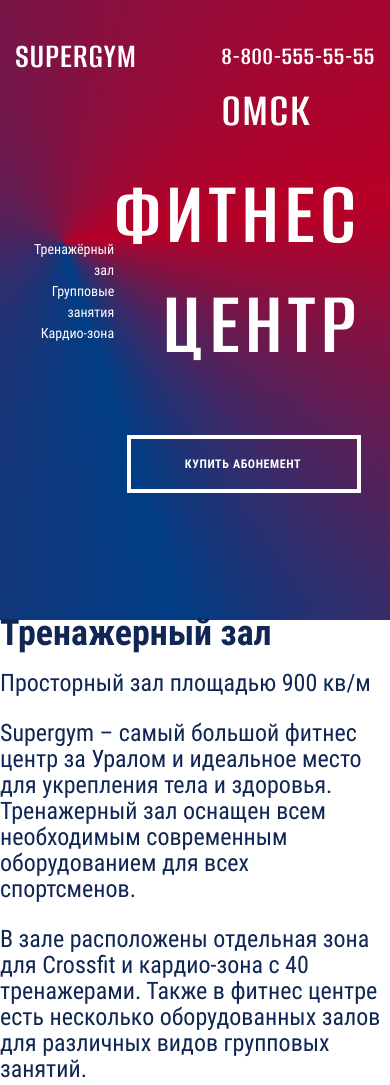
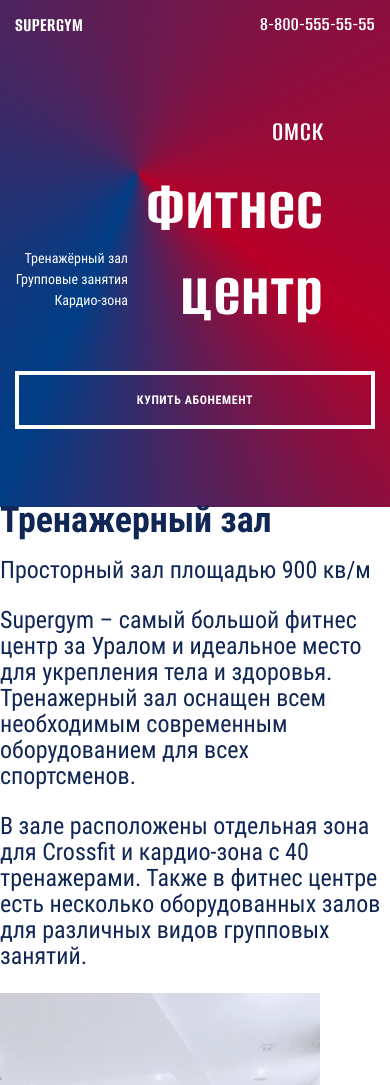
Before and after one commit to bazarovstas/supergym, a website built with webpack: page source/index.html in a window 390 px wide. Shown: the top 1085 px of the page. Built offline with nearby package versions, Linux system fonts and the light colour scheme; files whose address does not match are found by name.

Commit message:
Добавлены стили для блоков header, main для десктопной, планшетной и мобильной версий

```diff
--- a/source/index.html
+++ b/source/index.html
@@ -41,8 +41,9 @@
             <div class="main__container">
               <span class="main__city">Омск</span>
               <h1 class="main__title  heading  heading--h1">Фитнес центр</h1>
-              <a class="main__link  btn" href="#">Купить абонемент</a>
             </div>
+
+            <a class="main__link  btn" href="#">Купить абонемент</a>
 
             <div class="main__image-wrapper">
               <picture>
--- a/source/sass/blocks/btn.scss
+++ b/source/sass/blocks/btn.scss
@@ -30,4 +30,12 @@
   @include hover-focus {
     opacity: 0.8;
   }
+
+  @media (max-width: 1199px) {
+    padding: 18px 30px;
+  }
+
+  @media (max-width: 1199px) {
+    width: 100%;
+  }
 }
--- a/source/sass/blocks/header.scss
+++ b/source/sass/blocks/header.scss
@@ -12,6 +12,10 @@
   @media (max-width: 1199px) {
     padding-top: 35px;
   }
+
+  @media (max-width: 767px) {
+    padding-top: 10px;
+  }
 }
 
 .header__logo-title {
@@ -23,8 +27,14 @@
   color: $color-default-white;
 
   @media (max-width: 1199px) {
-    font-size: 36px;
-    line-height: 43.2px;
+    font-weight: 700;
+    font-size: 24px;
+    line-height: 28.8px;
+  }
+
+  @media (max-width: 767px) {
+    font-size: 20px;
+    line-height: 24px;
   }
 }
 
@@ -35,4 +45,17 @@
   line-height: 31.2px;
   letter-spacing: 0.03em;
   color: $color-default-white;
+
+  @media (max-width: 1199px) {
+    font-weight: 700;
+    font-size: 24px;
+    line-height: 28.8px;
+    letter-spacing: 0.02em;
+  }
+
+  @media (max-width: 767px) {
+    font-weight: 600;
+    font-size: 20px;
+    line-height: 24px;
+  }
 }
--- a/source/sass/blocks/heading.scss
+++ b/source/sass/blocks/heading.scss
@@ -6,12 +6,23 @@
     margin-bottom: 55px;
 
     font-family: $ff-alumni;
-    font-weight: 600;
+    font-weight: 700;
     font-size: 92px;
     line-height: 110.4px;
     letter-spacing: 0.05em;
     color: $color-default-white;
     text-transform: uppercase;
     text-align: right;
+
+    @media (max-width: 1199px) {
+      font-size: 72px;
+      line-height: 86.4px;
+      letter-spacing: 0.02em;
+      text-transform: none;
+    }
+
+    @media (max-width: 1199px) {
+      margin-bottom: 35px;
+    }
   }
 }
--- a/source/sass/blocks/main.scss
+++ b/source/sass/blocks/main.scss
@@ -1,30 +1,58 @@
 .main {
   padding: 51px var(--side-offset);
 
-  background: $gradient-red-to-blue;
+  background: $gradient-red-to-blue-desktop;
   background-color: #b80027;
 
   @media (max-width: 1199px) {
     padding-top: 82px;
     padding-bottom: 82px;
+
+    background: $gradient-red-to-blue-tablet;
+  }
+
+  @media (max-width: 767px) {
+    padding-top: 115px;
+    padding-bottom: 78px;
+
+    background: $gradient-red-to-blue-mobile;
   }
 }
 
 .main__wrapper {
-  display: flex;
+  display: grid;
+  grid-template-columns: 113px 265px 564px;
+  grid-template-rows: max-content 103px;
   justify-content: flex-start;
 
   // max-width: 941px;
   padding-left: 19px;
+
+  @media (max-width: 1199px) {
+    grid-template-columns: 113px 210px 354px;
+    grid-template-rows: max-content 81px;
+
+    padding-left: 0;
+  }
+
+  @media (max-width: 767px) {
+    display: grid;
+    justify-content: center;
+    // grid-template-columns: 80px 35px 175px;
+    grid-template-columns: 27.5% 12.15% 60.35%;
+    grid-template-rows: max-content max-content;
+  }
 }
 
 .main__list {
   display: flex;
   flex-direction: column;
   align-self: flex-end;
+  grid-column: 1 / 2;
+  grid-row: 1;
 
   width: 113px;
-  margin: 0 0 194px 0;
+  margin: 0 0 91px 0;
   padding: 0;
 
   font-weight: 400;
@@ -34,15 +62,32 @@
   text-align: right;
 
   list-style: none;
+
+  @media (max-width: 1199px) {
+    margin: 0 0 60px 0;
+  }
+
+  @media (max-width: 767px) {
+    grid-column: 1 / 3;
+  }
 }
 
 .main__container {
   display: flex;
   flex-direction: column;
   justify-content: flex-end;
+  grid-column: 2 / 3;
+  grid-row: 1;
 
   max-width: 265px;
-  margin-bottom: 45px;
+
+  @media (max-width: 1199px) {
+    max-width: 210px;
+  }
+
+  @media (max-width: 767px) {
+    grid-column: 2 / 4;
+  }
 }
 
 .main__city {
@@ -58,14 +103,59 @@
   color: $color-default-white;
   text-transform: uppercase;
   text-align: right;
+
+  @media (max-width: 1199px) {
+    margin: 0 0 10px 0;
+
+    font-size: 34px;
+    line-height: 40.8px;
+  }
+
+  @media (max-width: 767px) {
+    margin: 0 0 15px 0;
+
+    font-size: 28px;
+    line-height: 33.6px;
+  }
 }
 
 .main__link {
+  justify-content: center;
   align-self: flex-end;
+  grid-column: 2 / 3;
+  grid-row: 2;
 
   min-width: 234px;
+  margin-bottom: 45px;
+
+  @media (max-width: 1199px) {
+    min-width: 187px;
+    margin-bottom: 23px;
+  }
+
+  @media (max-width: 767px) {
+    grid-column: 1 / 4;
+
+    min-width: 100%;
+    margin-bottom: 0;
+  }
 }
 
 .main__image-wrapper {
+  grid-column: 3 / 4;
+  grid-row: 1 / 3;
+
+  min-width: 500px;
+  min-height: 556px;
   margin-left: 64px;
+
+  @media (max-width: 1199px) {
+    min-width: 324px;
+    min-height: 390px;
+    margin-left: 30px;
+  }
+
+  @media (max-width: 767px) {
+    display: none;
+  }
 }
--- a/source/sass/variables.scss
+++ b/source/sass/variables.scss
@@ -26,7 +26,10 @@ $color-transparent-black-0-89:      rgba(16, 38, 84, 0.89);
 
 // Gradient
 
-$gradient-red-to-blue:              conic-gradient(from 130.31deg at 16.03% 39.06%, #b80027 -46.69deg, #003d85 32.24deg, #b80027 313.31deg, #003d85 392.24deg);
+$gradient-red-to-blue-desktop:      conic-gradient(from 130.31deg at 16.03% 39.06%, #b80027 -46.69deg, #003d85 32.24deg, #b80027 313.31deg, #003d85 392.24deg);
+$gradient-red-to-blue-tablet:       conic-gradient(from 139.4deg at 20.7% 35.74%, #b80027 -46.69deg, #003d85 32.24deg, #b80027 313.31deg, #003d85 392.24deg);
+$gradient-red-to-blue-mobile:       conic-gradient(from 171.43deg at 35.31% 34.22%, #b80027 -46.69deg, #003d85 32.24deg, #b80027 313.31deg, #003d85 392.24deg);
+
 
 // Typography
 // ---------------------------------
```
Also changed, not shown: build/css/style.css, build/css/style.min.css, build/index.html, 1 other file.
